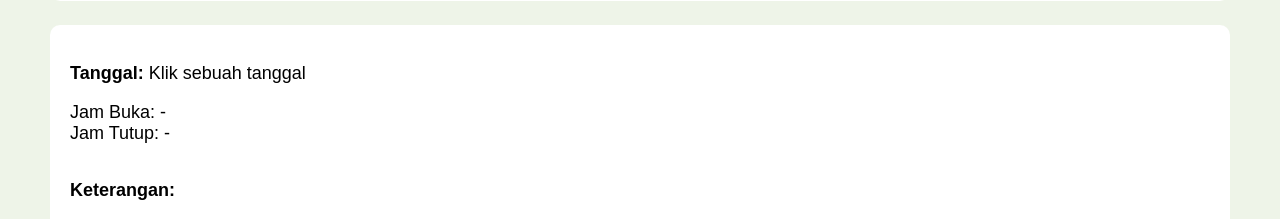
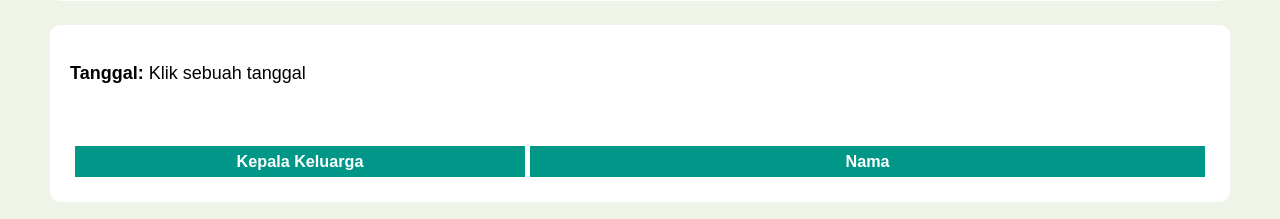
Before and after one commit to lepiku/praktekiin, a Django app: page / in a window 1280 px wide. Shown: the part 746-965 px from the top of the page. Run offline with Django 3.2, Linux system fonts and the light colour scheme; the visitor is signed in with stand-in values (Sample User, id 1); data that the repository does not hold is empty; some web fonts are replaced.

Commit message:
move ubah & tambah pendaftaran into the table

```diff
--- a/antri/templates/antri/daftar.html
+++ b/antri/templates/antri/daftar.html
@@ -26,6 +26,7 @@ td input {
 td select {
   height: 1.8em;
   margin: 4px 0;
+  width: 200px;
 }
 textarea {
   margin: 10px 0 auto 0;
--- a/antri/templates/antri/utama.html
+++ b/antri/templates/antri/utama.html
@@ -51,10 +51,6 @@ th {
   display: flex;
   justify-content: center;
 }
-.info {
-  display: flex;
-  justify-content: space-between;
-}
 @media (max-width: 720px) {
   th .cell {
     color: transparent;
@@ -99,9 +95,6 @@ th {
 }
 #nama {
   width: 60%;
-}
-#button {
-  display: none;
 }
 #pendaftaran{
   display: none;
@@ -163,23 +156,13 @@ textarea {
   </div>
 </div>
 <div class="card">
-  <div class="info">
-    <div>
-      <p>
-      <b>Tanggal:</b>
-      <span id="date">Klik sebuah tanggal</span>
-      </p>
-      <p>
-      <span id="buka">Jam Buka: -</span><br>
-      <span id="tutup">Jam Tutup: -</span>
-      </p>
-    </div>
-    <div>
-      <a type="hidden" onclick="viewCell(); popup()" class="button" id="button"></a>
-    </div>
-  </div>
   <p>
-  <b>Keterangan:</b>
+  <b>Tanggal:</b>
+  <span id="date">Klik sebuah tanggal</span>
+  </p>
+  <p>
+  <span id="buka"></span><br>
+  <span id="tutup"></span>
   </p>
   <table class="detail">
     <thead>
@@ -238,17 +221,16 @@ function render(d, m, y) {
 
       // change form and url
       $('#real-pendaftar').val(result.pendaftar)
-      $('#button').html(result.option)
-      $('#button').css('display', 'block')
       viewCell()
 
       $('#buka').html('Jam Buka: ' + result.buka.slice(0, 5))
       $('#tutup').html('Jam Tutup: ' + result.tutup.slice(0, 5))
 
       // list pengguna who booked that day
+      var exist = false
       var data = result.data
       if (data === null || data.length === 0) {
-        $('#names').html('<tr><td colspan="2">Belum ada yang daftar</td></tr>')
+        inner = '<tr><td colspan="2">Belum ada yang daftar</td></tr>'
       }
       else {
         var inner = '';
@@ -257,13 +239,21 @@ function render(d, m, y) {
             inner += '<tr>'
             if (j === 0) {
               inner += '<td id="kk" rowspan="' + data[i].pendaftars.length +
-                '">' + escapeHTML(data[i].kepala_keluarga) + '</td>'
+                '">' + escapeHTML(data[i].kepala_keluarga)
+              if (data[i].option === 'Ubah') {
+                inner += '<a type="hidden" onclick="viewCell(); popup()" class="button" id="button">Ubah</a>'
+                exist = true
+              }
+              inner += '</td>'
             }
             inner += '<td id="nama">' + escapeHTML(data[i].pendaftars[j]) + '</td></tr>'
           }
         }
-        $('#names').html(inner)
       }
+      if (!exist) {
+        inner += '<td><a type="hidden" onclick="viewCell(); popup()" class="button" id="button">Tambah</a></td>'
+      }
+      $('#names').html(inner)
     },
     error: function(a, b) {
       console.log(a)
--- a/antri/views.py
+++ b/antri/views.py
@@ -146,8 +146,7 @@ def details(request):
         day = int(request.GET.get('day'))
         month = int(request.GET.get('month'))
         year = int(request.GET.get('year'))
-        option = 'Tambah'
-        pendaftar = []
+        pendaftars_kk = []
         # url = reverse('antri:tambah')
 
         buka = '17:00'
@@ -163,28 +162,26 @@ def details(request):
             data = []
             for q in hari.pendaftaran_set.all().order_by('waktu_daftar'):
                 kk = KepalaKeluarga.objects.get(id=q.kepala_keluarga.id)
+                option = ''
 
-                pendaftars = []
-                for p in q.pendaftar_set.all():
-                    pendaftars.append(p.nama)
-                    if kk == request.user.pengguna.kepala_keluarga:
-                        pendaftar.append(p.nama)
+                pendaftars = [p.nama for p in q.pendaftar_set.all()]
 
                 if kk == request.user.pengguna.kepala_keluarga:
+                    pendaftars_kk = pendaftars
                     option = 'Ubah'
 
                 data.append({
                     'kepala_keluarga': kk.nama,
                     'pendaftars': pendaftars,
                     'id': kk.id,
-                    })
+                    'option': option})
 
             buka = hari.waktu_buka
             tutup = hari.waktu_tutup
 
         return JsonResponse({
-            'data': data, 'month_name': nama_bulan[month], 'option': option,
-            'buka': buka, 'tutup': tutup, 'pendaftar': '\n'.join(pendaftar)
+            'data': data, 'month_name': nama_bulan[month],
+            'buka': buka, 'tutup': tutup, 'pendaftar': '\n'.join(pendaftars_kk)
             })
 
     raise Http404('no data on views.details')
```
